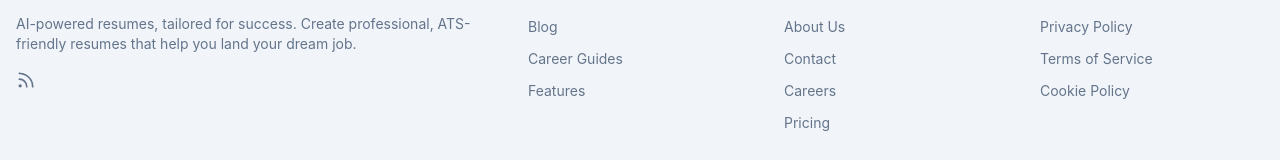
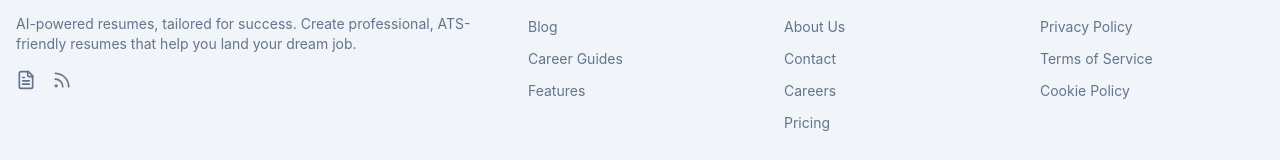
Before and after one commit to rezumedev-ai/rezumedev, a React (Vite) app: page /blog in a window 1280 px wide. Shown: the part 1451-1611 px from the top of the page. Built offline with nearby package versions, Linux system fonts and the light colour scheme.

Commit message:
Reverted to edit edt-7bd8121e-56fa-457a-80cf-189d17e4d665: "Remove social media links from footer
Removed LinkedIn, GitHub, and X links from the footer component."

```diff
--- a/src/components/Footer.tsx
+++ b/src/components/Footer.tsx
@@ -1,4 +1,4 @@
-import { FileText, RssIcon } from "lucide-react";
+import { Github, Linkedin, Twitter, FileText, RssIcon } from "lucide-react";
 import { Link } from "react-router-dom";
 
 export const Footer = () => {
@@ -12,6 +12,9 @@ export const Footer = () => {
             <h3 className="font-semibold text-lg text-secondary">Rezume.dev</h3>
             <p className="text-sm text-muted-foreground">AI-powered resumes, tailored for success. Create professional, ATS-friendly resumes that help you land your dream job.</p>
             <div className="flex space-x-4">
+              <a href="/sitemap.html" aria-label="View our sitemap" className="text-muted-foreground hover:text-primary transition-colors">
+                <FileText className="h-5 w-5" />
+              </a>
               <a href="/rss.xml" target="_blank" rel="noopener noreferrer" aria-label="Subscribe to our RSS feed" className="text-muted-foreground hover:text-primary transition-colors">
                 <RssIcon className="h-5 w-5" />
               </a>
```
